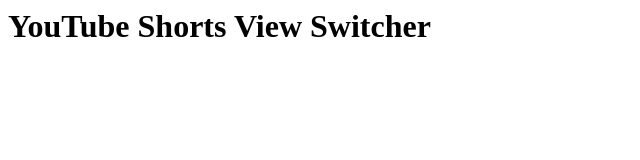
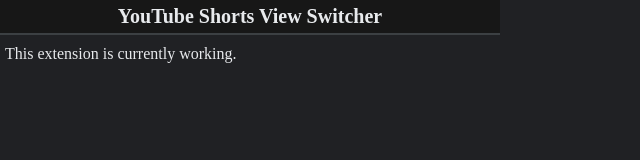
Before and after one commit to lucagaetani/yt-shorts-to-watch, a browser extension: page index.html in a window 1280 px wide. Shown: the whole page, without its empty margins (0-640 px from the left). Drawn offline with Linux system fonts and the light colour scheme.

Commit message:
Improved HTML & CSS

```diff
--- /dev/null
+++ b/index.css
@@ -0,0 +1,28 @@
+html{
+  width: 500px;
+  height: 80px;
+}
+
+body {
+  margin: 0;
+  padding: 0;
+  background-color: #202124;
+  color: #E8EAED;
+}
+
+.title{
+  text-align: center;
+  width: 500px;
+  font-size: 20px;
+  font-weight: bold;
+  border-bottom: 2px solid #3C4043;
+  background-color: #171717;
+  color: #E8EAED;
+  padding-top: 5px;
+  padding-bottom: 5px;
+}
+
+.description{
+  margin-top: 10px;
+  margin-left: 5px;
+}
--- a/index.html
+++ b/index.html
@@ -1,5 +1,14 @@
+<!DOCTYPE html>
 <html>
-  <body>
-    <h1>YouTube Shorts View Switcher</h1>
-  </body>
+<head>
+  <link rel="stylesheet" href="index.css">
+</head>
+<body>
+  <div class="title">
+    YouTube Shorts View Switcher
+  </div>
+  <div class="description">
+    This extension is currently working.
+  </div>
+</body>
 </html>
```
Also changed, not shown: icons/icon128.png (added), icons/icon16.png (added), icons/icon32.png (added), icons/icon48.png (added), manifest.json.
